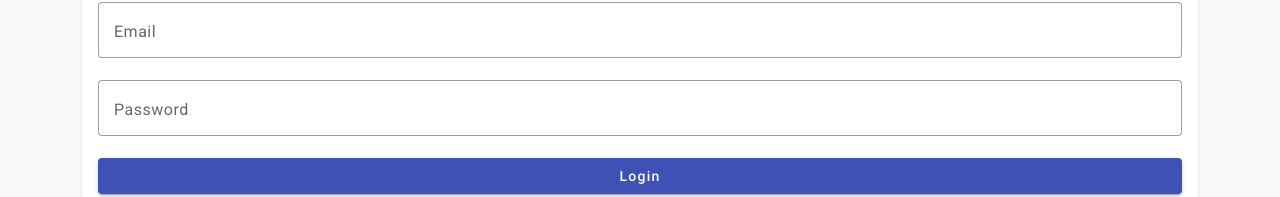
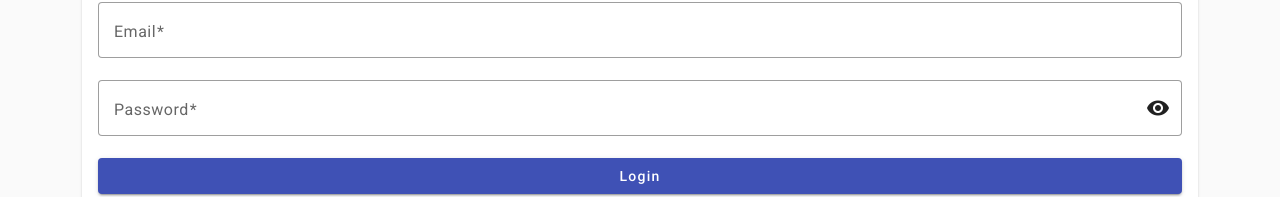
Before and after one commit to rituparna-ui/Eligram-X, an Angular app in the folder client/: page /auth/login in a window 1280 px wide. Shown: the part 146-343 px from the top of the page. Built offline with nearby package versions, Linux system fonts and the light colour scheme.

Commit message:
FRONTEND: Complete login page

```diff
--- a/client/src/app/components/auth/login/login.component.html
+++ b/client/src/app/components/auth/login/login.component.html
@@ -4,21 +4,43 @@
       <h1>Login</h1>
     </mat-card-header>
     <mat-card-content>
-      <form>
+      <form [formGroup]="loginForm" (ngSubmit)="onSubmit()">
         <div>
           <mat-form-field appearance="outline" class="w-100">
             <mat-label>Email</mat-label>
-            <input matInput placeholder="Eg. john@doe.com" />
+            <input
+              matInput
+              placeholder="Eg. john@doe.com"
+              formControlName="email"
+            />
+            <mat-error *ngIf="loginForm.get('email')?.errors?.['required']"
+              >Email is required</mat-error
+            >
+            <mat-error *ngIf="loginForm.get('email')?.errors?.['email']"
+              >Please enter a valid email</mat-error
+            >
           </mat-form-field>
         </div>
         <div>
           <mat-form-field appearance="outline" class="w-100">
             <mat-label>Password</mat-label>
-            <input matInput placeholder="Password" />
+            <input
+              matInput
+              placeholder="Password"
+              formControlName="password"
+              [type]="showPassword ? 'text' : 'password'"
+            /><mat-icon matSuffix (click)="togglePasswordVisibility()">{{
+              showPassword ? "visibility_off" : "visibility"
+            }}</mat-icon>
+            <mat-error *ngIf="loginForm.get('password')?.errors?.['required']"
+              >Please enter password</mat-error
+            >
           </mat-form-field>
         </div>
         <div>
-          <button mat-raised-button color="primary" class="w-100">Login</button>
+          <button type="submit" mat-raised-button color="primary" class="w-100">
+            Login
+          </button>
           <br />
           <br />
           <a
--- a/client/src/app/components/auth/login/login.component.ts
+++ b/client/src/app/components/auth/login/login.component.ts
@@ -1,8 +1,27 @@
 import { Component } from '@angular/core';
+import { FormControl, FormGroup, Validators } from '@angular/forms';
 
 @Component({
   selector: 'app-login',
   templateUrl: './login.component.html',
   styleUrls: ['./login.component.css', './../shared/styles.css'],
 })
-export class LoginComponent {}
+export class LoginComponent {
+  showPassword: boolean = false;
+
+  loginForm = new FormGroup({
+    email: new FormControl(null, [Validators.required, Validators.email]),
+    password: new FormControl(null, [Validators.required]),
+  });
+
+  togglePasswordVisibility() {
+    this.showPassword = !this.showPassword;
+  }
+
+  onSubmit() {
+    if (this.loginForm.invalid) {
+      return;
+    }
+    console.log(this.loginForm.value);
+  }
+}
--- a/client/src/app/components/auth/signup/signup.component.html
+++ b/client/src/app/components/auth/signup/signup.component.html
@@ -82,8 +82,9 @@
             >
           </mat-form-field>
         </div>
+        <br />
         <div>
-          <button mat-raised-button color="primary" class="w-100">
+          <button type="submit" mat-raised-button color="primary" class="w-100">
             Sign Up
           </button>
           <br />
```
